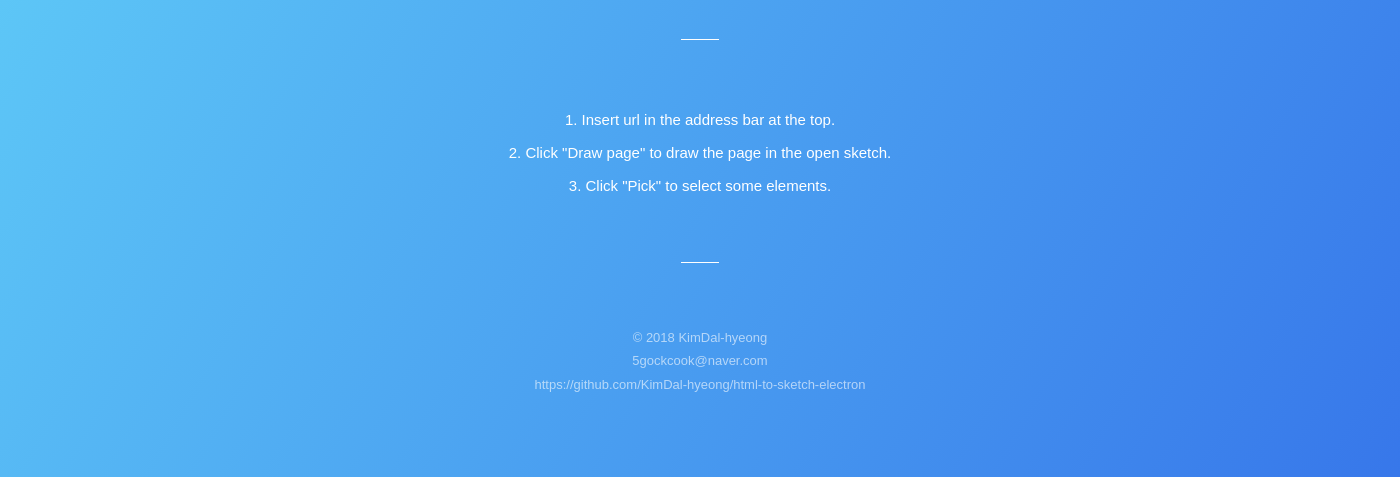
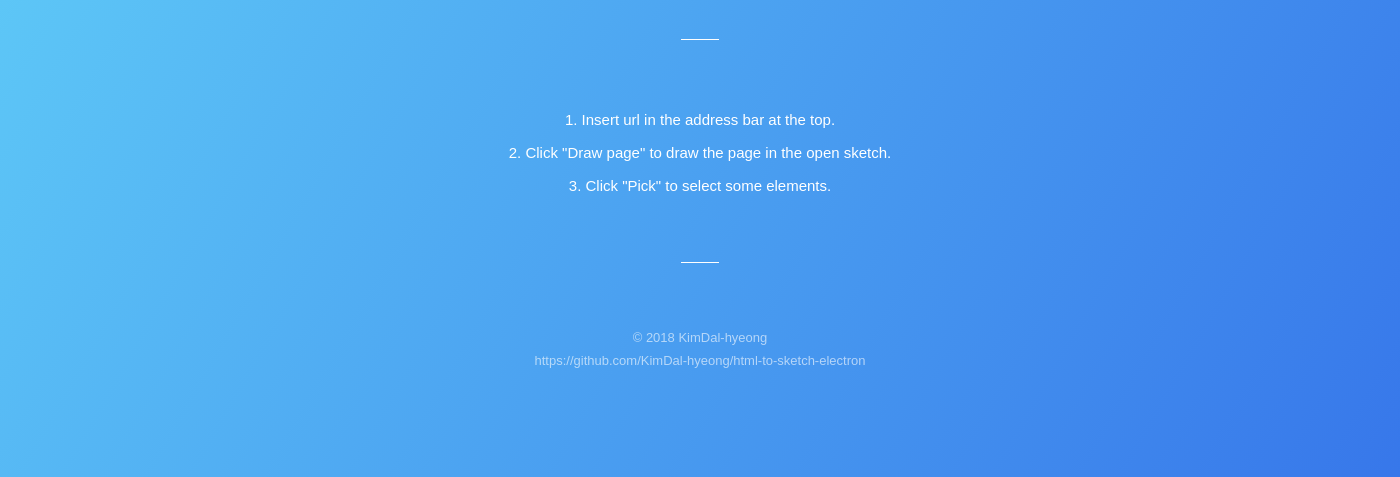
Before and after one commit to KimDal-hyeong/html-to-sketch-electron, an Electron app: page resources/home.html in a window 1400 px wide. Shown: the part 323-800 px from the top of the page. Drawn offline with Linux system fonts and the light colour scheme.

Commit message:
footer에서 이메일 제거

```diff
--- a/resources/home.html
+++ b/resources/home.html
@@ -140,7 +140,6 @@
 <footer>
   <p>
     © 2018 KimDal-hyeong<br>
-    <a href="mailto:5gockcook@naver.com">5gockcook@naver.com</a><br>
     <a href="https://github.com/KimDal-hyeong/html-to-sketch-electron">https://github.com/KimDal-hyeong/html-to-sketch-electron</a>
   </p>
 </footer>
```
